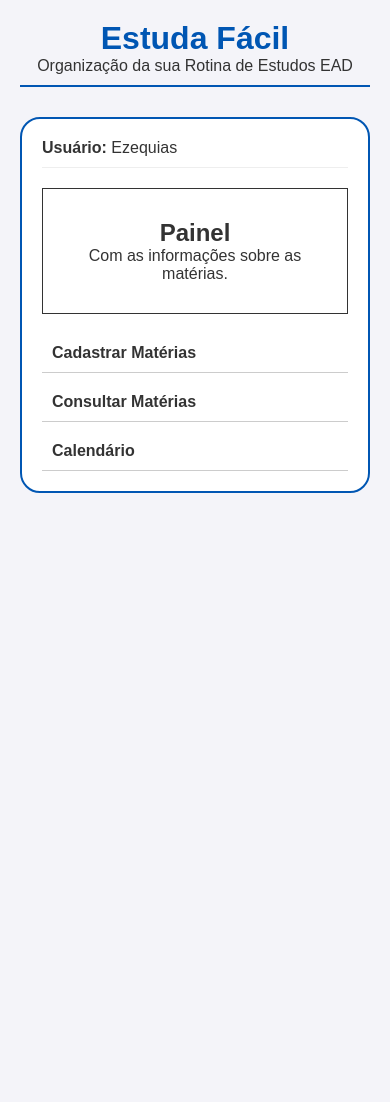
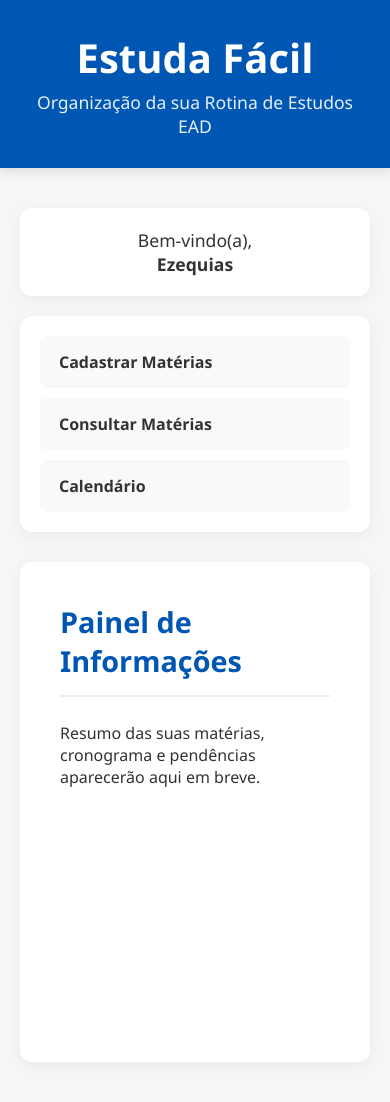
Before and after one commit to EzequiasC/estudafacil-web, a Django app: page /painel/ in a window 390 px wide. Before the commit the page ends 493 px from the top, so only its background shows below. Run offline with Django 5.2, Linux system fonts and the light colour scheme.

Commit message:
Atualiza layout com CSS Grid e design responsivo aprimorado

```diff
--- a/static/style.css
+++ b/static/style.css
@@ -1,87 +1,150 @@
+/* Reset e Variáveis de Cores */
+:root {
+    --primary: #0056b3;
+    --primary-hover: #004494;
+    --bg-color: #f4f7f6;
+    --surface: #ffffff;
+    --text-main: #333333;
+    --text-muted: #666666;
+}
+
 * {
     margin: 0;
     padding: 0;
     box-sizing: border-box;
-    font-family: Arial, sans-serif;
+    font-family: 'Segoe UI', Tahoma, Geneva, Verdana, sans-serif;
 }
 
 body {
-    background-color: #f4f4f9;
-    color: #333;
-    display: flex;
-    flex-direction: column;
-    align-items: center;
-    padding: 20px;
+    background-color: var(--bg-color);
+    color: var(--text-main);
 }
 
+
 header {
+    background-color: var(--primary);
+    color: white;
+    padding: 30px 20px;
     text-align: center;
-    margin-bottom: 30px;
-    border-bottom: 2px solid #0056b3;
-    padding-bottom: 10px;
-    width: 100%;
-    max-width: 400px;
+    box-shadow: 0 4px 10px rgba(0,0,0,0.1);
 }
 
 header h1 {
-    color: #0056b3;
-    font-size: 2rem;
+    font-size: 2.5rem;
+    margin-bottom: 5px;
 }
 
-main {
-    width: 100%;
-    max-width: 400px; /* Formato de tela de celular */
-    background: #fff;
-    padding: 20px;
-    border-radius: 20px;
-    border: 2px solid #0056b3;
+header p {
+    font-size: 1.1rem;
+    opacity: 0.9;
 }
 
-.login-box form {
+
+main {
+    max-width: 1200px;
+    margin: 40px auto;
+    padding: 0 20px;
+}
+
+/* =========================================
+   TELA DE LOGIN
+   ========================================= */
+.login-container {
+    max-width: 450px;
+    margin: 0 auto;
+    background: var(--surface);
+    padding: 40px;
+    border-radius: 12px;
+    box-shadow: 0 10px 25px rgba(0,0,0,0.08);
+}
+
+.login-container h2 {
+    text-align: center;
+    color: var(--primary);
+    margin-bottom: 25px;
+    font-size: 1.8rem;
+}
+
+.login-container form {
     display: flex;
     flex-direction: column;
-    gap: 15px;
-    margin-top: 20px;
+    gap: 20px;
 }
 
-input {
-    padding: 10px;
-    border: 1px solid #ccc;
-    border-radius: 5px;
+.login-container input {
+    padding: 15px;
+    border: 1px solid #ddd;
+    border-radius: 8px;
     font-size: 1rem;
+    transition: 0.3s;
 }
 
-button {
-    padding: 10px;
-    background-color: #0056b3;
+.login-container input:focus {
+    outline: none;
+    border-color: var(--primary);
+    box-shadow: 0 0 0 3px rgba(0, 86, 179, 0.2);
+}
+
+.login-container button {
+    padding: 15px;
+    background-color: var(--primary);
     color: white;
     border: none;
-    border-radius: 5px;
-    font-size: 1rem;
+    border-radius: 8px;
+    font-size: 1.1rem;
+    font-weight: bold;
     cursor: pointer;
+    transition: 0.3s;
+    margin-top: 10px;
 }
 
-button:hover {
-    background-color: #004494;
+.login-container button:hover {
+    background-color: var(--primary-hover);
 }
 
 .link-conta {
     text-align: center;
-    margin-top: 15px;
-    font-size: 0.9rem;
+    margin-top: 25px;
 }
 
-.user-info {
-    border-bottom: 1px solid #eee;
-    padding-bottom: 10px;
-    margin-bottom: 20px;
+.link-conta a {
+    color: var(--primary);
+    text-decoration: none;
+    font-weight: bold;
 }
 
-.panel-materias {
-    border: 1px solid #333;
-    padding: 30px 15px;
+/* =========================================
+   DASHBOARD (PAINEL)
+   ========================================= */
+.dashboard-container {
+    display: grid;
+    grid-template-columns: 1fr;
+    gap: 30px;
+}
+
+
+@media (min-width: 768px) {
+    .dashboard-container {
+        grid-template-columns: 280px 1fr;
+    }
+}
+
+
+.user-card {
+    background: var(--surface);
+    padding: 20px;
+    border-radius: 12px;
+    box-shadow: 0 4px 15px rgba(0,0,0,0.05);
+    margin-bottom: 20px;
     text-align: center;
-    margin-bottom: 20px;
+    font-size: 1.1rem;
+}
+
+.menu-acoes {
+    background: var(--surface);
+    padding: 20px;
+    border-radius: 12px;
+    box-shadow: 0 4px 15px rgba(0,0,0,0.05);
 }
 
 .menu-acoes ul {
@@ -93,13 +156,36 @@ button:hover {
 
 .menu-acoes a {
     display: block;
-    padding: 10px;
-    color: #333;
+    padding: 15px;
+    background-color: #f8f9fa;
+    color: var(--text-main);
     text-decoration: none;
-    font-weight: bold;
-    border-bottom: 1px solid #ccc;
+    font-weight: 600;
+    border-radius: 8px;
+    border-left: 4px solid transparent;
+    transition: all 0.3s ease;
 }
 
 .menu-acoes a:hover {
-    color: #0056b3;
+    background-color: #e9ecef;
+    border-left-color: var(--primary);
+    color: var(--primary);
+    padding-left: 20px;
 }
+
+
+.panel-materias {
+    background: var(--surface);
+    padding: 40px;
+    border-radius: 12px;
+    box-shadow: 0 4px 15px rgba(0,0,0,0.05);
+    min-height: 500px;
+}
+
+.panel-materias h2 {
+    color: var(--primary);
+    border-bottom: 2px solid #eee;
+    padding-bottom: 15px;
+    margin-bottom: 25px;
+    font-size: 1.8rem;
+}
--- a/templates/dashboard.html
+++ b/templates/dashboard.html
@@ -1,14 +1,12 @@
 {% extends 'base.html' %}
 
 {% block content %}
-<section class="dashboard-box">
-    <div class="user-info">
-        <p><strong>Usuário:</strong> Ezequias</p>
-    </div>
+<div class="dashboard-container">
 
-    <div class="panel-materias">
-        <h2>Painel</h2>
-        <p>Com as informações sobre as matérias.</p>
+    <!-- Menu e Informações do Usuário -->
+    <aside>
+        <div class="user-card">
+            <p>Bem-vindo(a),<br><strong>Ezequias</strong></p>
         </div>
 
         <nav class="menu-acoes">
@@ -18,5 +16,13 @@
                 <li><a href="#">Calendário</a></li>
             </ul>
         </nav>
+    </aside>
+
+    <!--Painel Central -->
+    <section class="panel-materias">
+        <h2>Painel de Informações</h2>
+        <p>Resumo das suas matérias, cronograma e pendências aparecerão aqui em breve.</p>
     </section>
+
+</div>
 {% endblock %}
--- a/templates/login.html
+++ b/templates/login.html
@@ -1,11 +1,11 @@
 {% extends 'base.html' %}
 
 {% block content %}
-<section class="login-box">
-    <h2>Login:</h2>
+<section class="login-container">
+    <h2>Login</h2>
     <form action="{% url 'dashboard' %}" method="GET">
         <label for="senha">Senha:</label>
-        <input type="password" id="senha" name="senha" required>
+        <input type="password" id="senha" name="senha" placeholder="Digite sua senha">
 
         <button type="submit">Entrar</button>
     </form>
```
Lines whose indentation alone changed are shown as unchanged.
